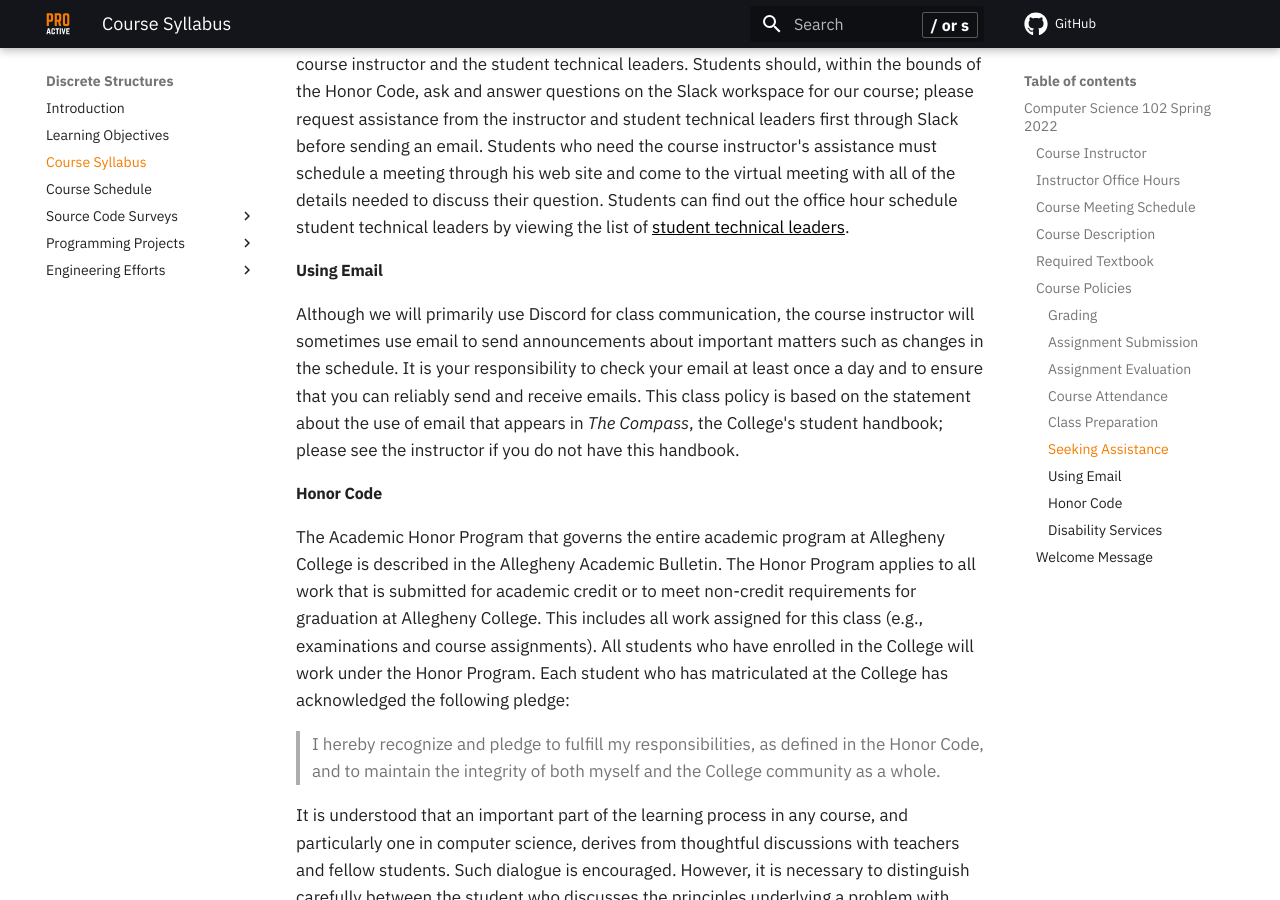
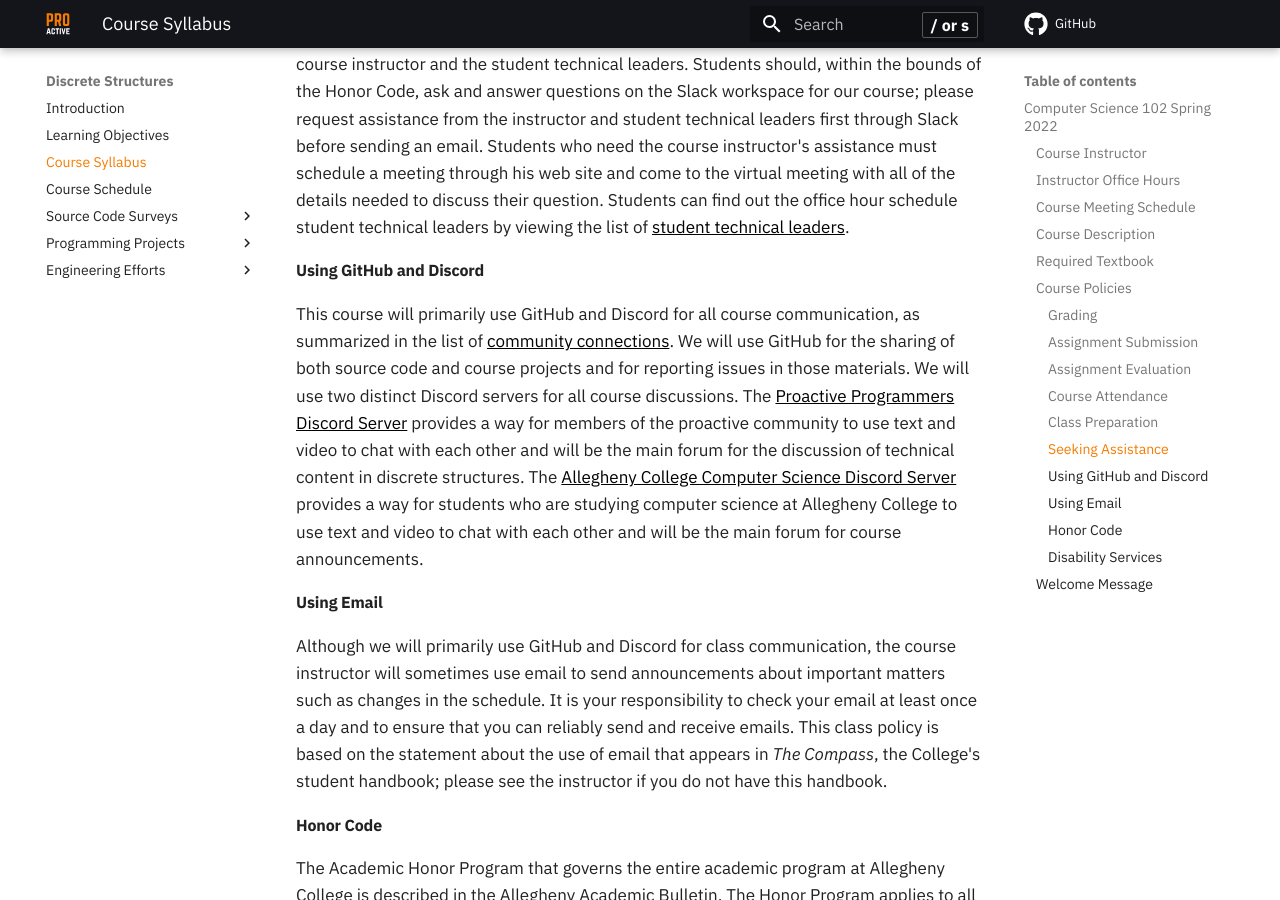
Before and after one commit to ProactiveProgrammers/www.proactiveprogrammers.com, an MkDocs documentation site: the page built from docs/discrete-structures/syllabus-discrete-structures.md, in a window 1280 px wide and 900 px high, scrolled down 4479 px. Built offline with MkDocs 1.6.1 and Material for MkDocs 9.7.7, drawn with Linux system fonts in a browser that asks for light colours; comment, search, counter and statistics services are not loaded; some of the changed text lies outside the part shown.

Commit message:
fix: Revise syllabus-discrete-structures to make communication steps more clear.

```diff
--- a/docs/discrete-structures/syllabus-discrete-structures.md
+++ b/docs/discrete-structures/syllabus-discrete-structures.md
@@ -191,10 +191,26 @@ details needed to discuss their question. Students can find out the office hour
 schedule student technical leaders by viewing the list of [student technical
 leaders](https://www.cs.allegheny.edu/teaching/technicalleaders/).
 
+#### Using GitHub and Discord
+
+This course will primarily use GitHub and Discord for all course communication,
+as summarized in the list of [community
+connections](/proactive-community/community-connections). We will use GitHub for
+the sharing of both source code and course projects and for reporting issues in
+those materials. We will use two distinct Discord servers for all course
+discussions. The [Proactive Programmers Discord
+Server](https://discord.gg/kjah8MFYbR) provides a way for members of the
+proactive community to use text and video to chat with each other and will be
+the main forum for the discussion of technical content in discrete structures.
+The [Allegheny College Computer Science Discord
+Server](https://discord.gg/CS2h9kXzX6) provides a way for students who are
+studying computer science at Allegheny College to use text and video to chat
+with each other and will be the main forum for course announcements.
+
 #### Using Email
 
-Although we will primarily use Discord for class communication, the course
-instructor will sometimes use email to send announcements about important
+Although we will primarily use GitHub and Discord for class communication, the
+course instructor will sometimes use email to send announcements about important
 matters such as changes in the schedule. It is your responsibility to check your
 email at least once a day and to ensure that you can reliably send and receive
 emails. This class policy is based on the statement about the use of email that
```
Also changed, not shown: other parts of docs/discrete-structures/syllabus-discrete-structures.md (+1 -1 lines).
